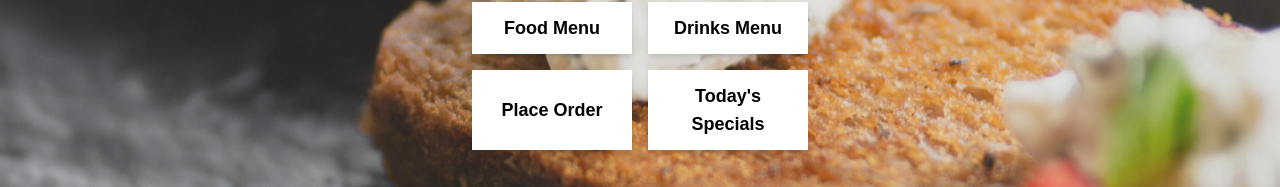
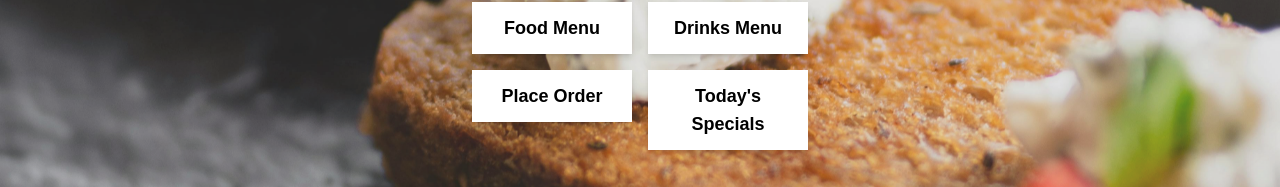
Before and after one commit to Masimbakutendaishe/ThePalletGardenCafe, a Next.js app: page / in a window 1280 px wide. Shown: the part 308-495 px from the top of the page. Built offline with nearby package versions, Linux system fonts and the light colour scheme.

Commit message:
Update HeroSection.js

```diff
--- a/comps/HeroSection.js
+++ b/comps/HeroSection.js
@@ -46,9 +46,11 @@ const HeroSection = () => {
           </Link>
         </div>
         <div className="flex flex-wrap justify-center gap-4 mt-4">
+        <Link href="ProductsPage">
           <button className="w-40 px-6 py-3 text-lg font-semibold text-black bg-white shadow-md hover:bg-gray-300 transition-all">
             Place Order
           </button>
+        </Link>
           <button className="w-40 px-6 py-3 text-lg font-semibold text-black bg-white shadow-md hover:bg-gray-300 transition-all">
             Today's Specials
           </button>
```
